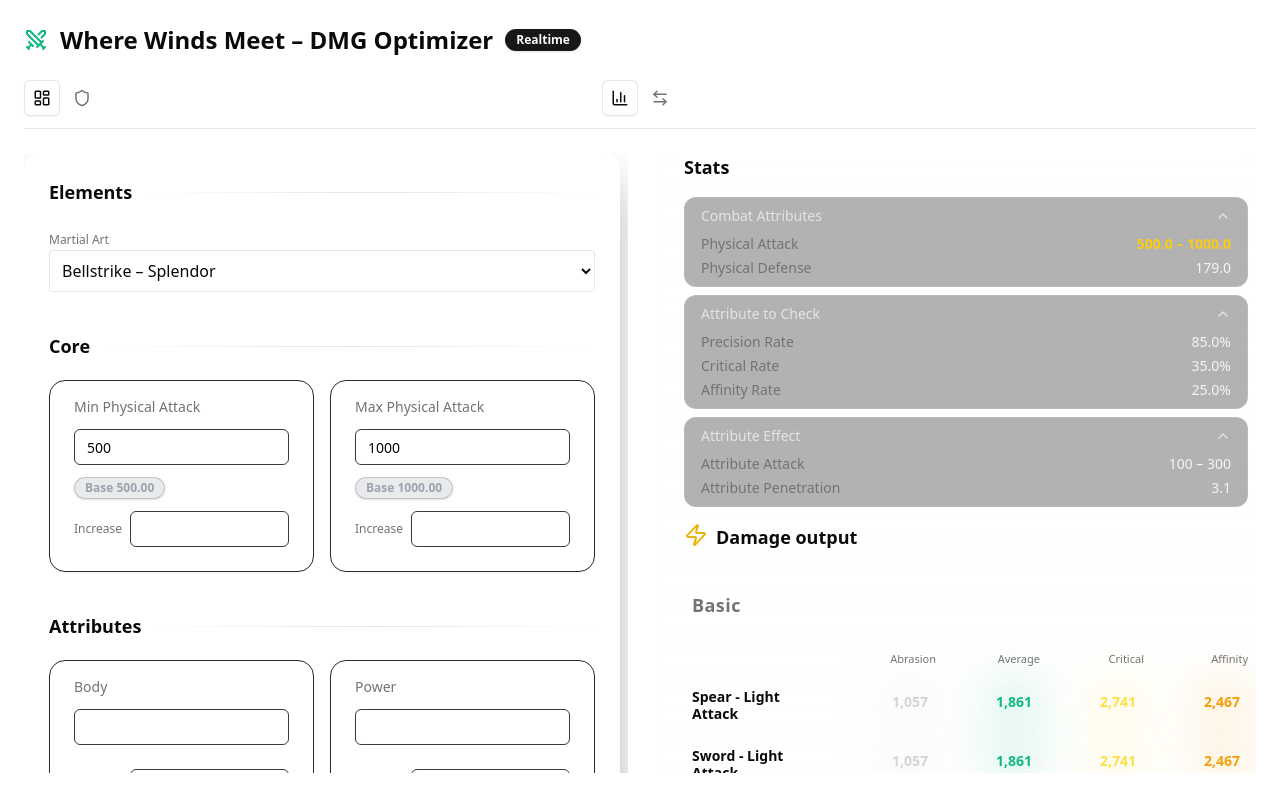
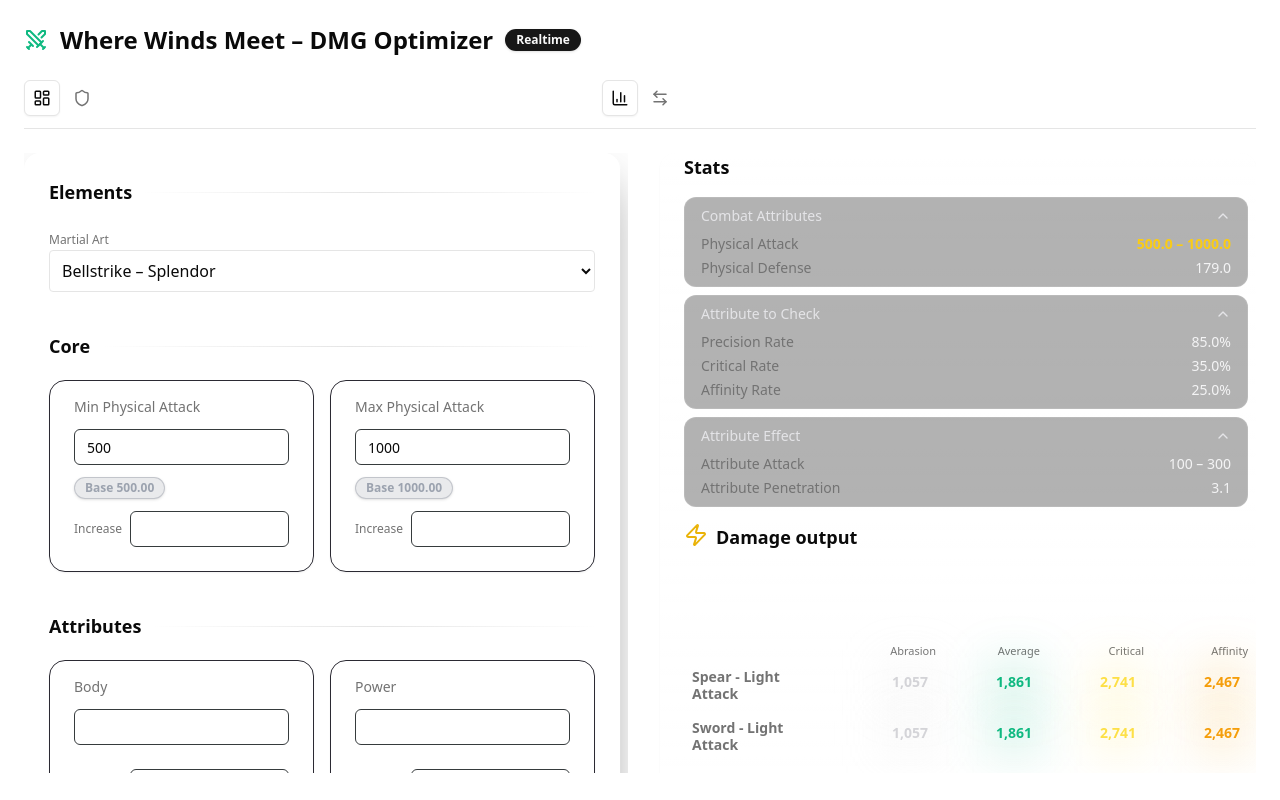
Before and after one commit to Phong940253/wwm-damage-calculator, a Next.js app: page / in a window 1280 px wide. Built offline with nearby package versions, Linux system fonts and the light colour scheme.

Commit message:
feat: update DamagePanel and SkillDamagePanel styles for improved readability

```diff
--- a/app/ui/damage/DamagePanel.tsx
+++ b/app/ui/damage/DamagePanel.tsx
@@ -90,8 +90,8 @@ export default function DamagePanel({
           </div>
 
           {groupedSkillDamages.map((group) => (
-            <div key={group.category} className="space-y-2">
-              <div className="text-lg py-6 px-2 font-semibold text-muted-foreground tracking-wide capitalize">
+            <div key={group.category}>
+              <div className="text-lg py-6 px-2 font-semibold text-muted-foreground tracking-wide capitalize text-white">
                 {categoryLabels[group.category]}
               </div>
 
--- a/app/ui/damage/SkillDamagePanel.tsx
+++ b/app/ui/damage/SkillDamagePanel.tsx
@@ -36,11 +36,7 @@ export function SkillDamagePanel({ skill, result, showHeader = false }: Props) {
     };
 
     return (
-        <div
-            className="
-        space-y-3
-      "
-        >
+        <>
             {showHeader && (
                 <div
                     className={`
@@ -73,7 +69,7 @@ export function SkillDamagePanel({ skill, result, showHeader = false }: Props) {
                     "
                     title={hitsTooltip}
                 >
-                    <span className="text-sm font-semibold leading-tight">{skill.name}</span>
+                    <span className="text-sm font-semibold leading-tight text-muted-foreground">{skill.name}</span>
                 </div>
 
                 <div className="justify-self-end" title={hitTooltipByType.min}>
@@ -116,6 +112,6 @@ export function SkillDamagePanel({ skill, result, showHeader = false }: Props) {
                     {skill.notes}
                 </div>
             )}
-        </div>
+        </>
     );
 }
```
